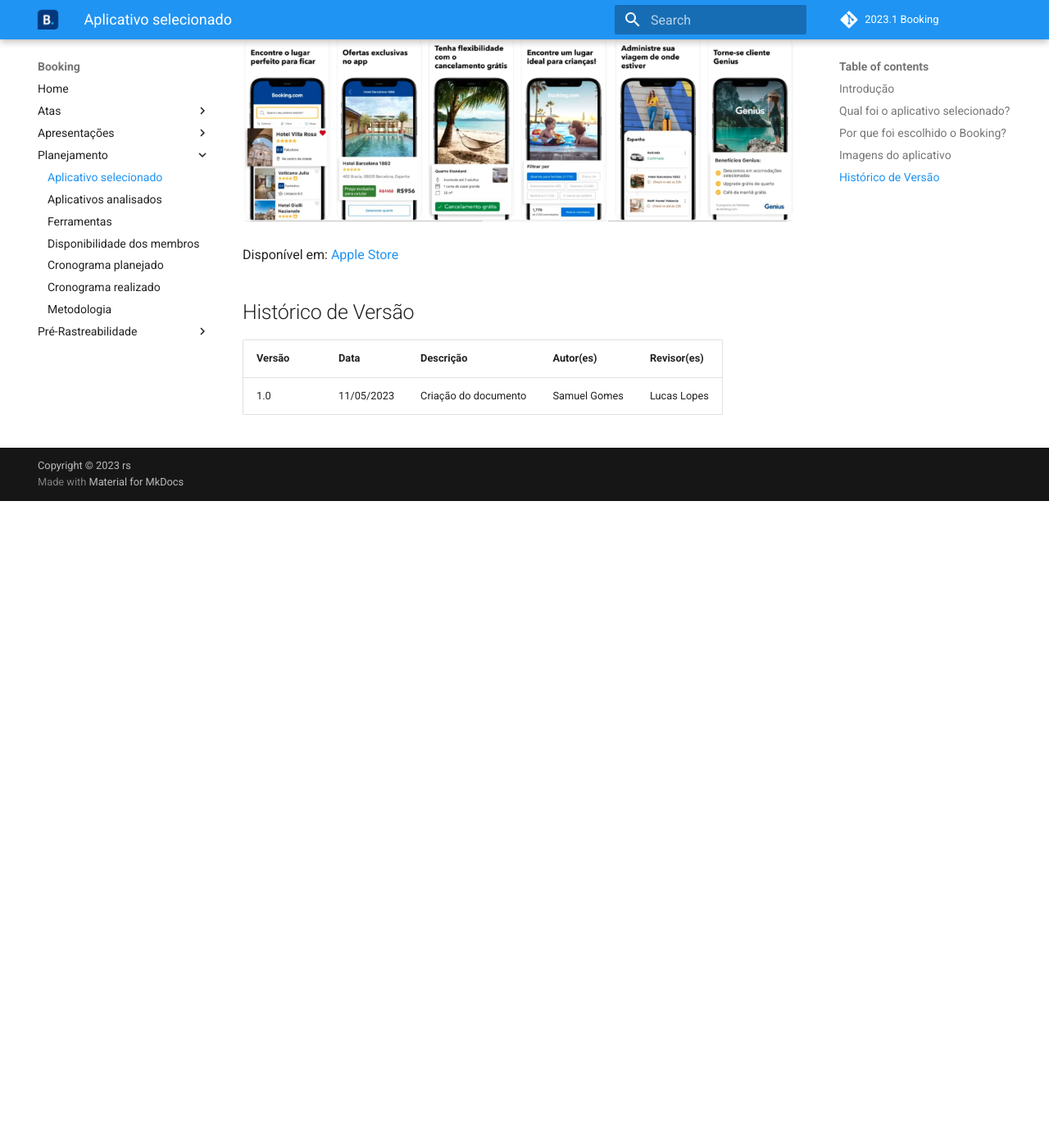
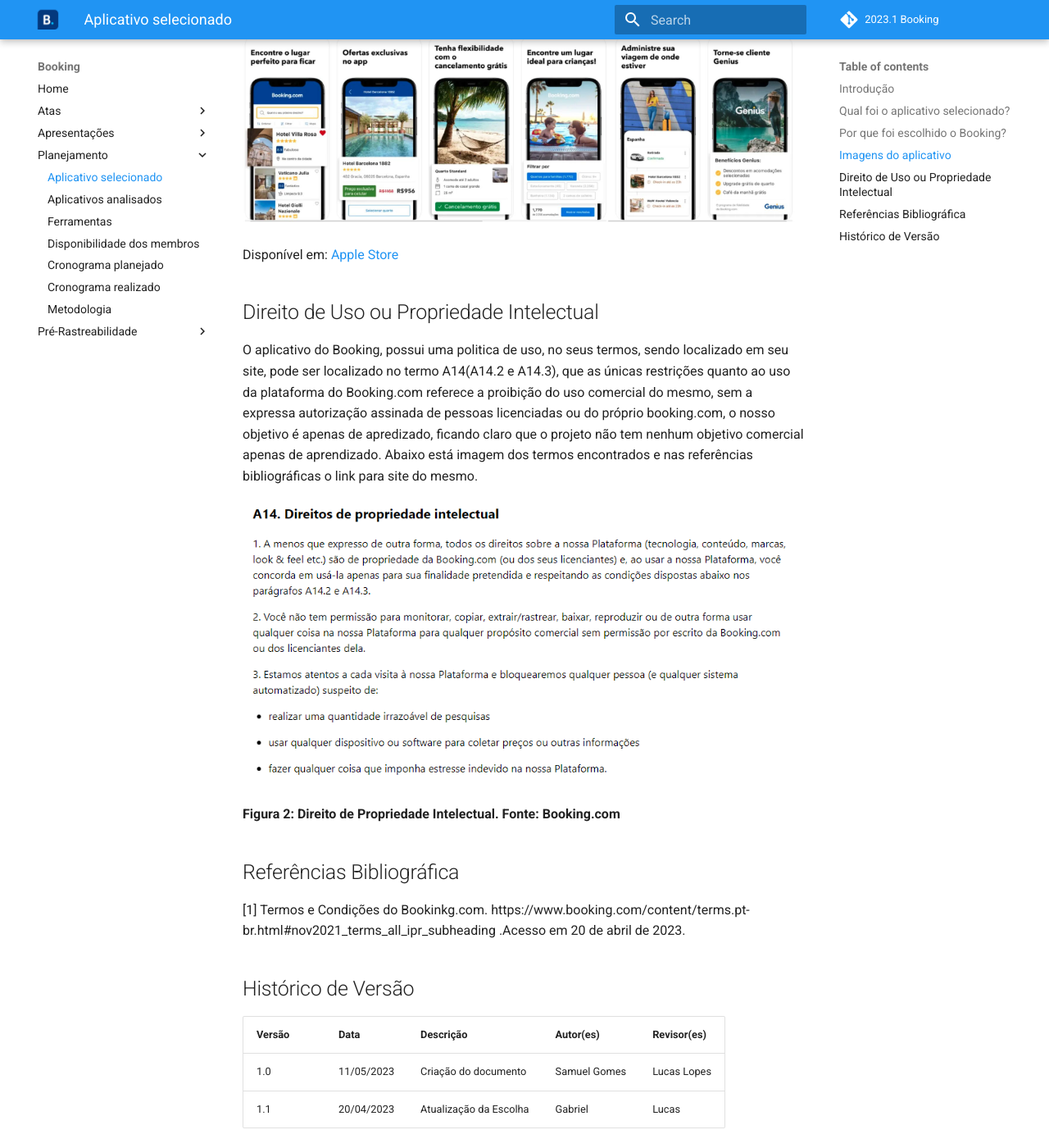
Before and after one commit to Requisitos-de-Software/2023.1-Booking, an MkDocs documentation site: the page built from docs/planejamento/aplicativoSelecionado.md, in a window 1280 px wide and 1400 px high, scrolled down 871 px. Shown: the whole window at 82% size. Built offline with MkDocs 1.6.1 and Material for MkDocs 9.7.7, drawn with Linux system fonts in a browser that asks for light colours; comment, search, counter and statistics services are not loaded; before the commit the page ends 1482 px from its top, so only the background shows below that.

Commit message:
Adicionando termo da possibilidade de uso

```diff
--- a/docs/planejamento/aplicativoSelecionado.md
+++ b/docs/planejamento/aplicativoSelecionado.md
@@ -16,8 +16,23 @@
 
 Disponível em: [Apple Store](https://apps.apple.com/br/app/ofertas-de-viagem-booking-com/id367003839)
 
+## Direito de Uso ou Propriedade Intelectual
+
+O aplicativo do Booking, possui uma politica de uso, no seus termos, sendo localizado em seu site, pode ser localizado no termo A14(A14.2 e A14.3), que  as únicas restrições quanto ao uso da plataforma do Booking.com referece a proibição do uso comercial do mesmo, sem a expressa autorização assinada de pessoas licenciadas ou do próprio booking.com, o nosso objetivo é apenas de apredizado, ficando claro que o projeto não tem nenhum objetivo comercial apenas de aprendizado. Abaixo está imagem dos termos encontrados e nas referências bibliográficas o link para site do mesmo.
+
+
+![1682005235388](image/aplicativoSelecionado/1682005235388.png)
+
+**Figura 2: Direito de Propriedade Intelectual. Fonte: Booking.com**
+
+
+## Referências Bibliográfica
+
+[1] Termos e Condições do Bookinkg.com. https://www.booking.com/content/terms.pt-br.html#nov2021_terms_all_ipr_subheading .Acesso em 20 de abril de 2023.
+
 ## Histórico de Versão
 
-| Versão | Data       | Descrição            | Autor(es)    | Revisor(es) |
-| ------- | ---------- | ---------------------- | ------------ | ----------- |
-| 1.0     | 11/05/2023 | Criação do documento | Samuel Gomes | Lucas Lopes |
+| Versão | Data       | Descrição              | Autor(es)    | Revisor(es) |
+| ------- | ---------- | ------------------------ | ------------ | ----------- |
+| 1.0     | 11/05/2023 | Criação do documento   | Samuel Gomes | Lucas Lopes |
+| 1.1     | 20/04/2023 | Atualização da Escolha | Gabriel      | Lucas       |
```
Also changed, not shown: docs/planejamento/image/aplicativoSelecionado/1682005235388.png (added).
